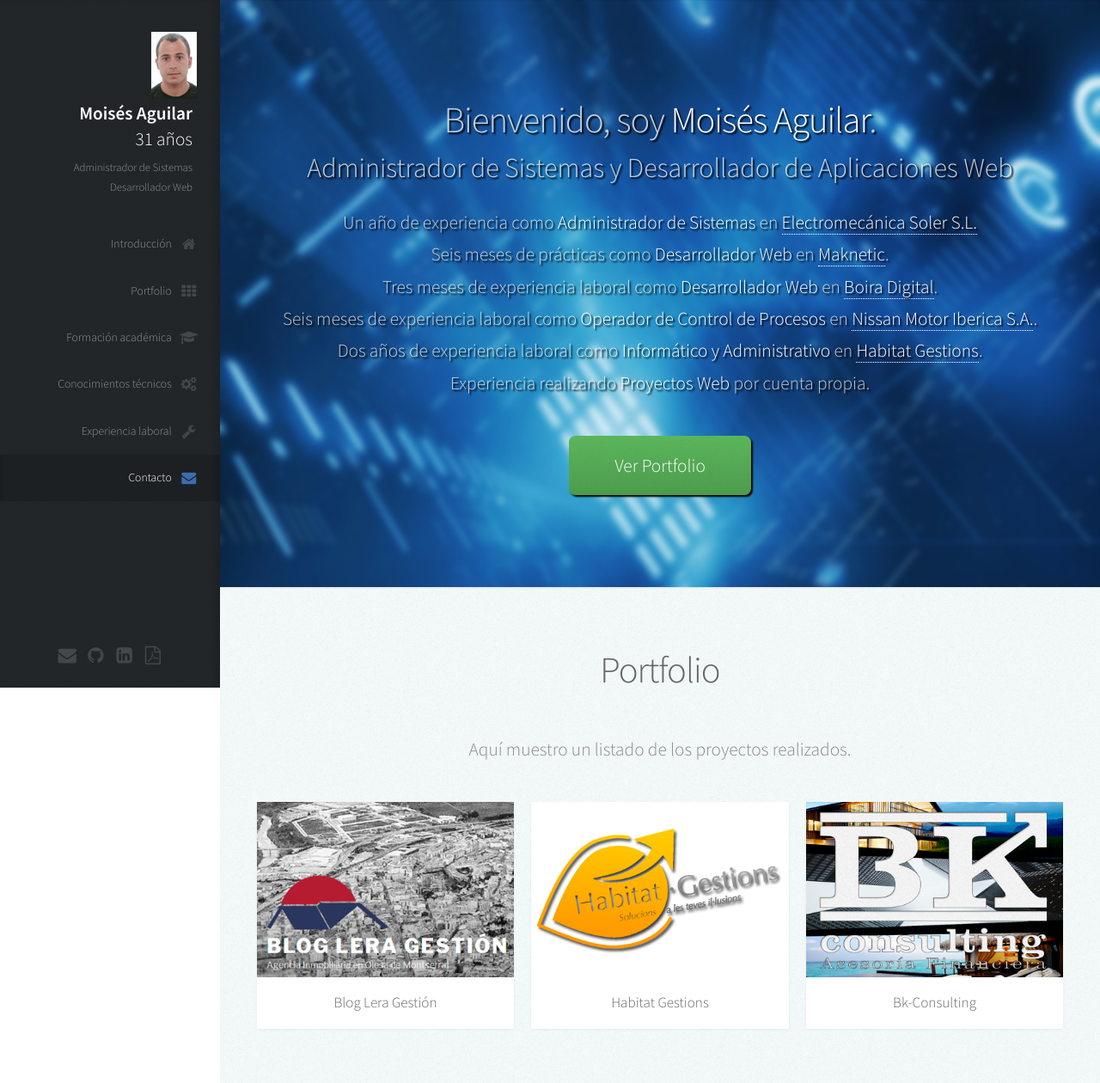
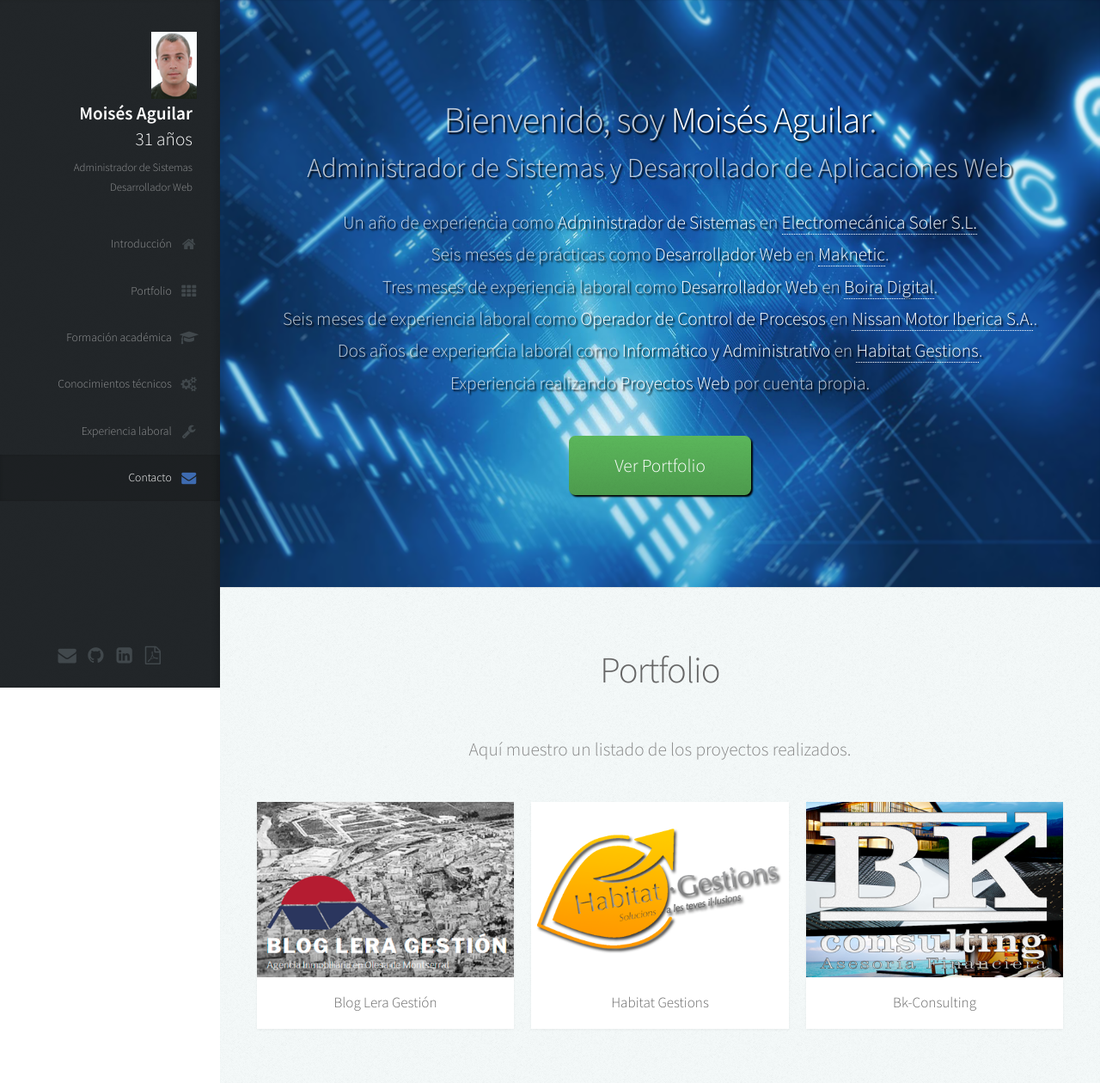
Before and after one commit to monchito007/Portfolio, a PHP site: page / in a window 1280 px wide. Shown: the top 1260 px of the page at 86% size. Run offline with PHP 8.4, Linux system fonts and the light colour scheme.

Commit message:
Actualizaciones

```diff
--- a/css/style.css
+++ b/css/style.css
@@ -789,7 +789,7 @@
 			#main > section.one
 			{
 				background-color: #81918E;
-				background-image: url('../images/banner.jpg');
+				background-image: url('../images/banner3.png');
 			}
 
 			#main > section.two
```
Also changed, not shown: images/banner3.png (added).
